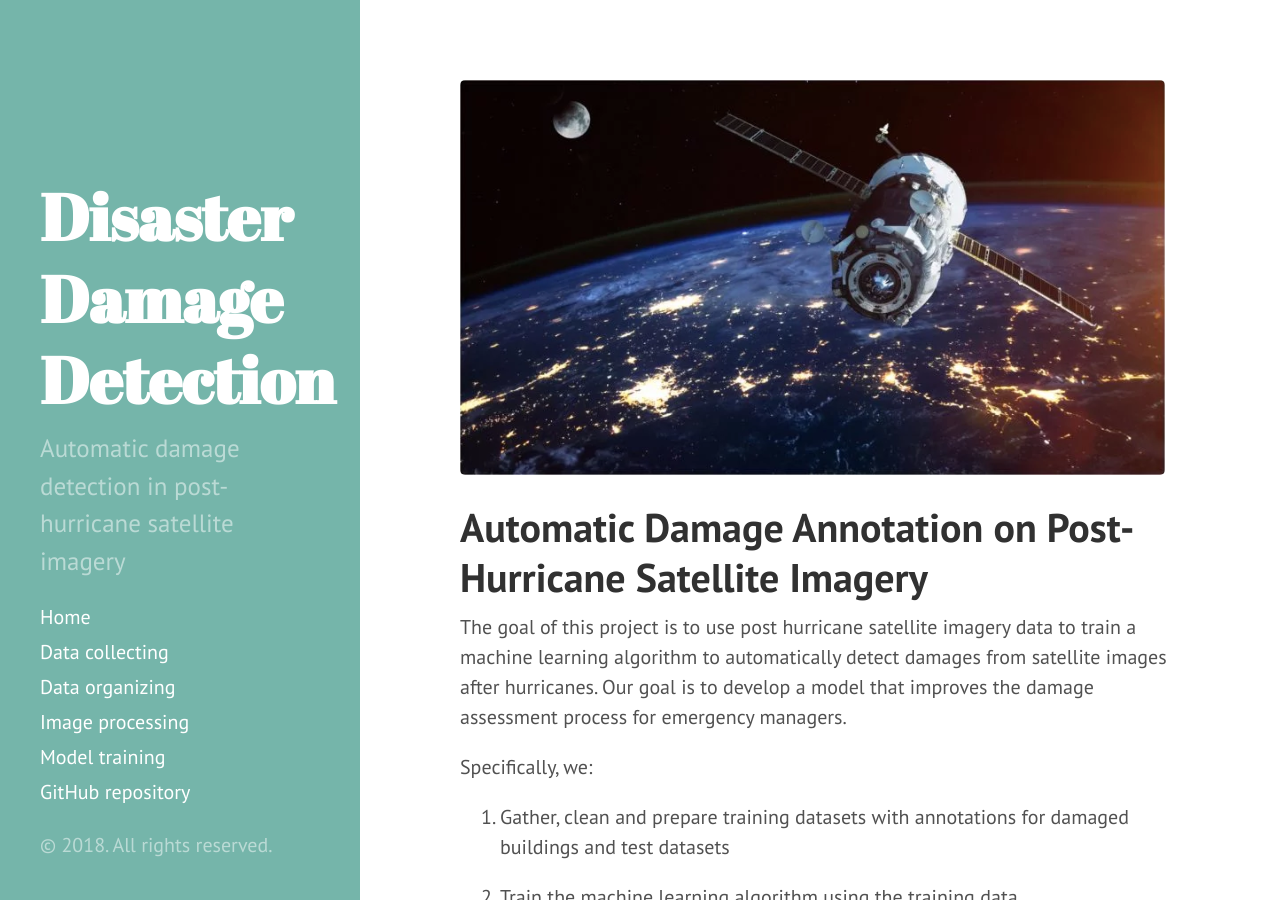
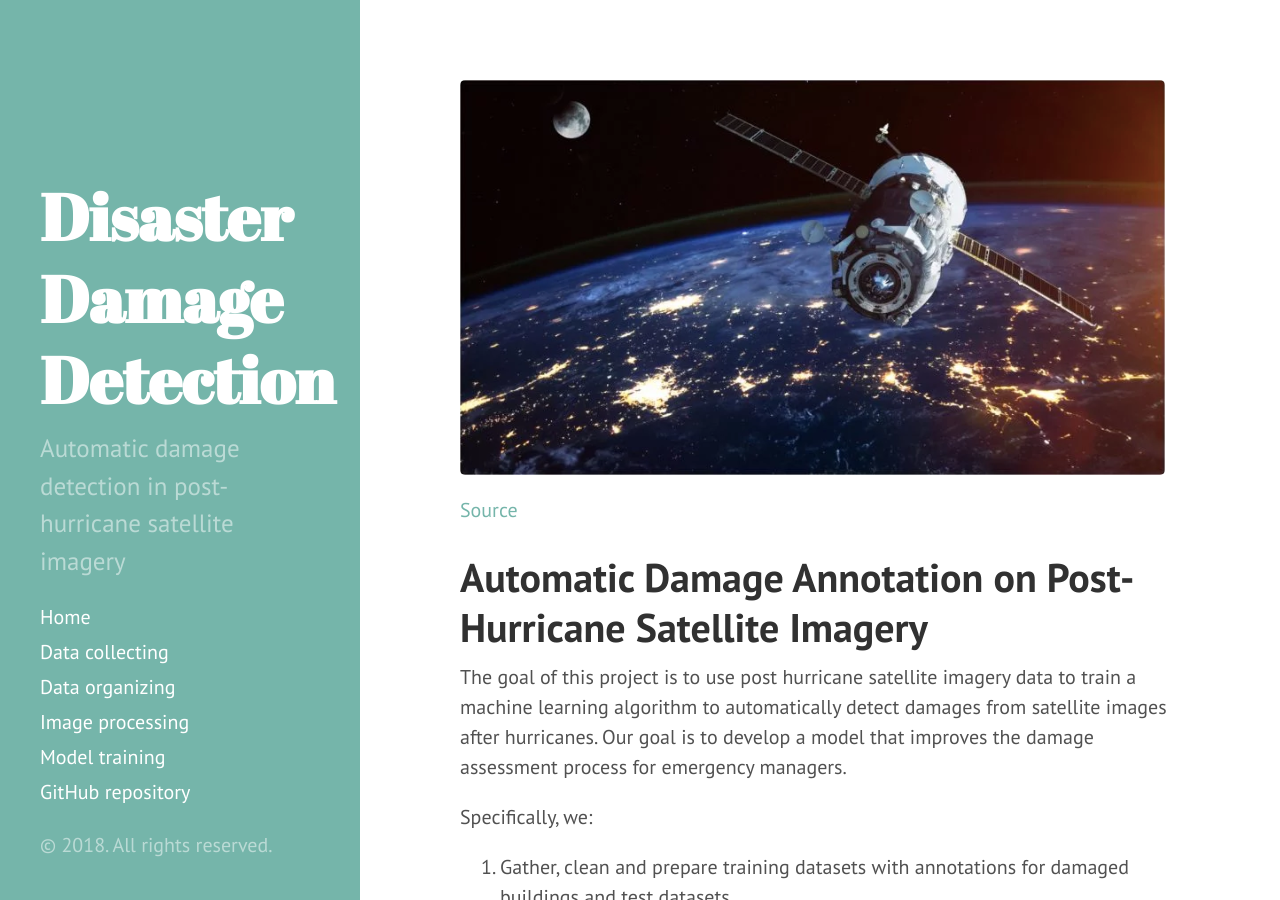
Before and after one commit to DDS-Lab/disaster-damage-detection, a Jekyll site: the page built from index.md, in a window 1280 px wide and 900 px high. Built offline with Jekyll 4.4.1, drawn with Linux system fonts in a browser that asks for light colours.

Commit message:
Update index.md

```diff
--- a/index.md
+++ b/index.md
@@ -3,6 +3,7 @@ layout: default
 ---
 
 <img src="satellite.png" class="img-responsive" alt="">
+[Source](https://www.thevintagenews.com/2017/11/28/abandoned-in-space-in-1967/)
 
 # Automatic Damage Annotation on Post-Hurricane Satellite Imagery
 
```
